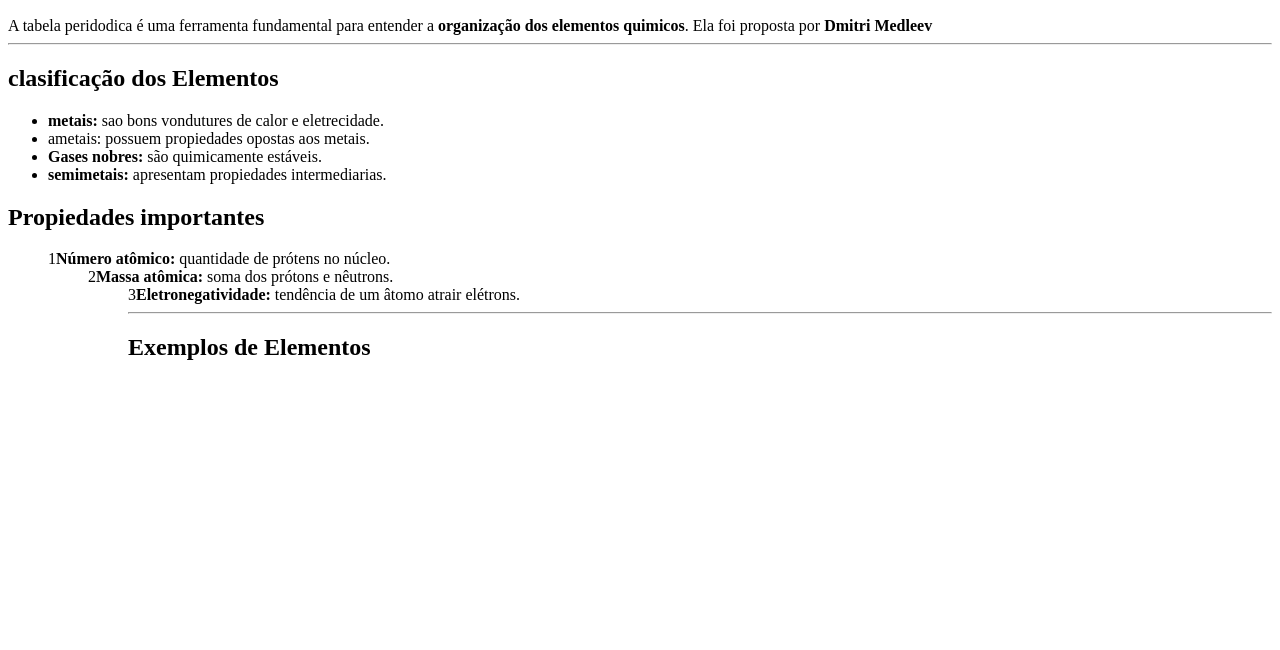
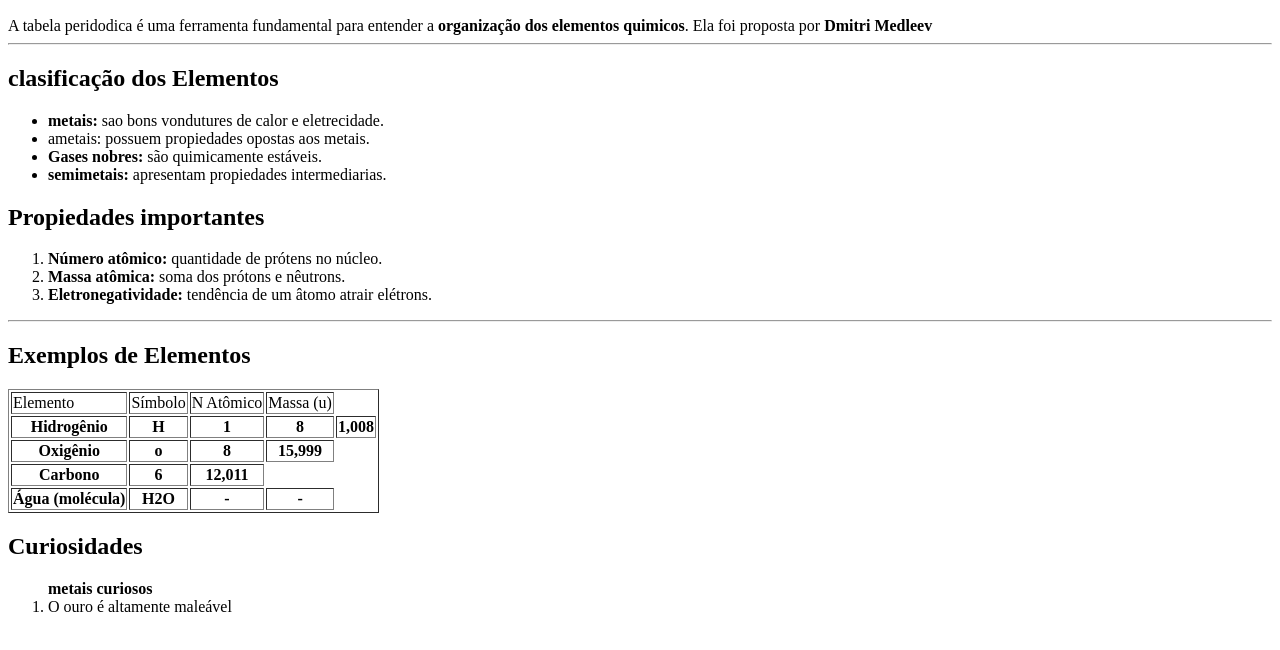
Before and after one commit to SCCP-FELIPE/AVALIA-O, a plain HTML site: page index.html in a window 1280 px wide. Shown: the part 110-760 px from the top of the page. Drawn offline with Linux system fonts and the light colour scheme.

Commit message:
estrutura inicial

```diff
--- a/index.html
+++ b/index.html
@@ -38,18 +38,68 @@ A tabela peridodica é uma ferramenta fundamental para entender a <b>organizaç
 
 
 <tbody>
-<ol>1<b>Número atômico:</b> quantidade de prótens no núcleo.
+<ol>
+    <li><b>Número atômico:</b> quantidade de prótens no núcleo.
 
-<ol>2<b>Massa atômica:</b> soma dos prótons e nêutrons.
+    <li><b>Massa atômica:</b> soma dos prótons e nêutrons.
 
-<ol>3<b>Eletronegatividade:</b> tendência de um âtomo atrair elétrons.
+    <li><b>Eletronegatividade:</b> tendência de um âtomo atrair elétrons.
+</ol>
+<hr>
 
-<hr>
+
 <p></p>
-</tbody>
+
 
 
 <h2>Exemplos de Elementos</h2>
+
+<table border="1">
+<tr>
+<td>Elemento</td>
+<td>Símbolo</td>
+<td>N Atômico</td>
+<td>Massa (u)</td>
+</tr>
+
+
+<tr>
+<th>Hidrogênio</th>
+<th>H</th>
+<th>1</th>
+<th>8</th>
+<th>1,008</th>
+</tr>
+
+<tr>
+<th>Oxigênio</th>
+<th>o</th>
+<th>8</th>
+<th>15,999</th>
+</tr>
+
+<tr>
+<th>Carbono</th>
+<th>6</th>
+<th>12,011</th>
+</tr>
+
+<tr>
+<th>Água (molécula)</th>
+<th>H2O</th>
+<th>-</th>
+<th>-</th>
+</tr>
+</table>
+<h2>Curiosidades</h2>
+
+<ol>
+    <b>metais curiosos</b>
+    <li> O ouro é altamente maleável
+
+
+
+</ol>
 
 
 
@@ -59,6 +109,6 @@ A tabela peridodica é uma ferramenta fundamental para entender a <b>organizaç
 
 
 
-
+</tbody>
 </body>
 </html>
```
